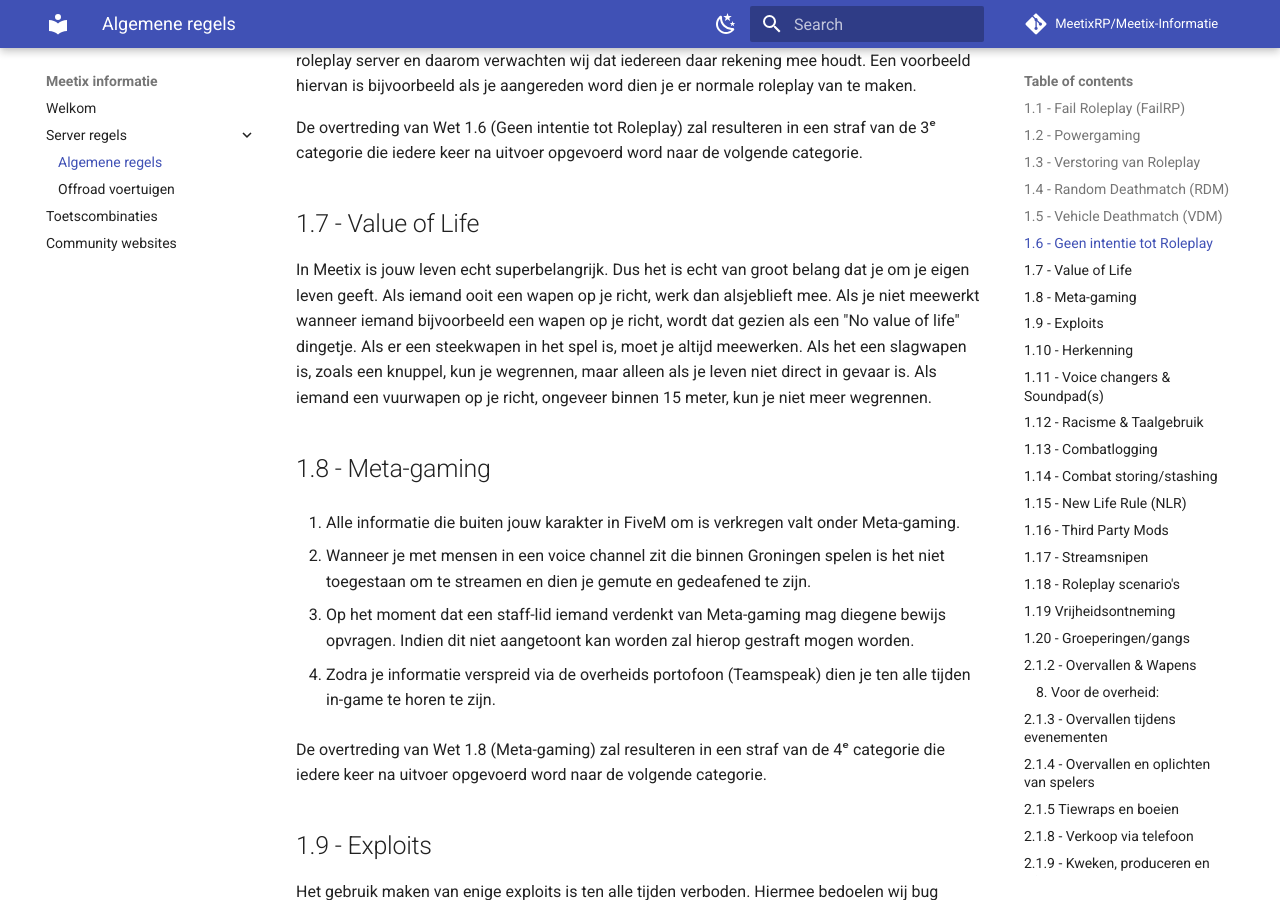
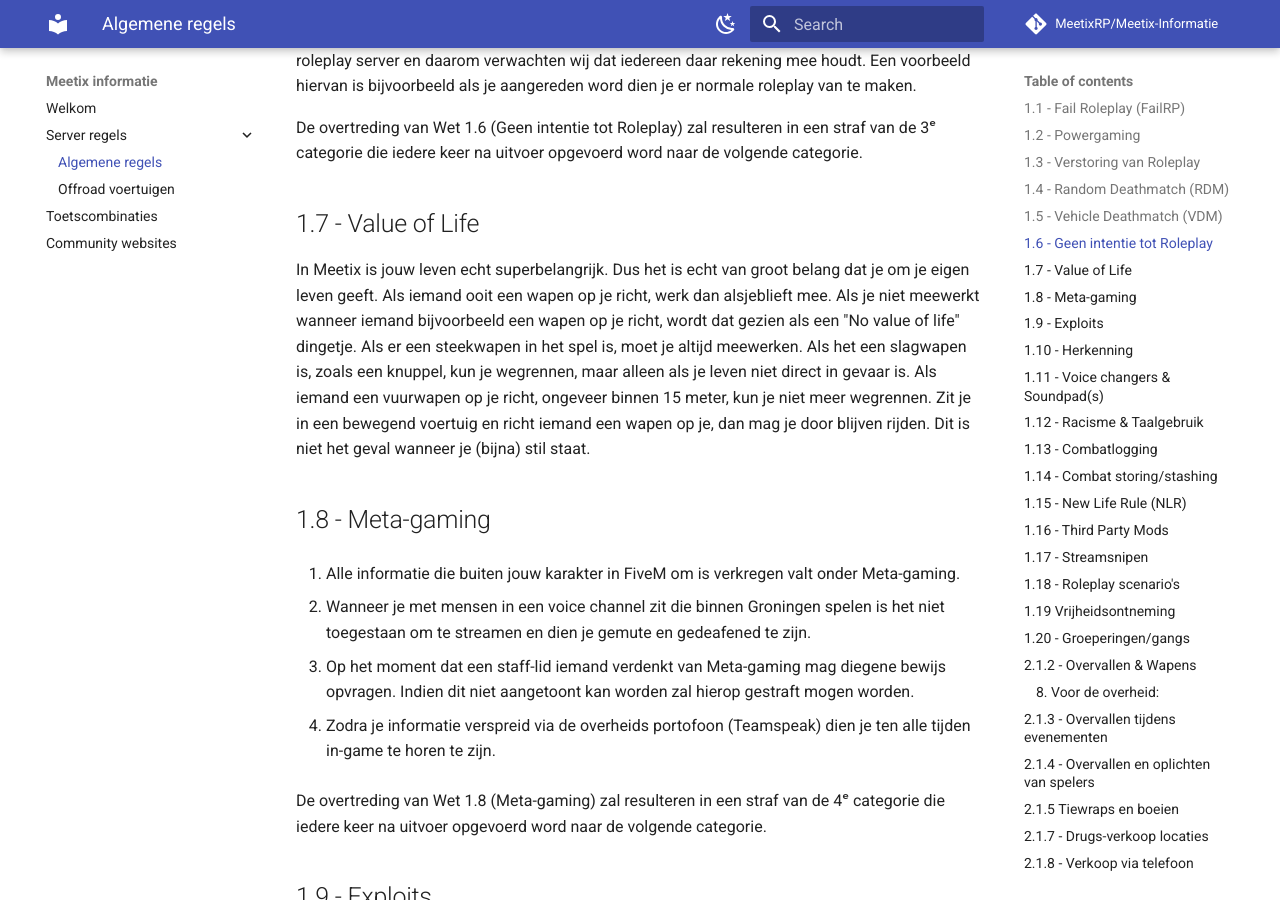
Before and after one commit to MeetixRP/Meetix-Informatie, an MkDocs documentation site: the page built from docs/algemeneregels.md, in a window 1280 px wide and 900 px high, scrolled down 2164 px. Built offline with MkDocs 1.6.1 and Material for MkDocs 9.7.7, drawn with Linux system fonts in a browser that asks for light colours; comment, search, counter and statistics services are not loaded; some of the changed text lies outside the part shown.

Commit message:
Update algemeneregels.md
1.7 - verduidelijkt
2.1.7 - terug gebracht

```diff
--- a/docs/algemeneregels.md
+++ b/docs/algemeneregels.md
@@ -62,6 +62,8 @@
 ## 1.7 - Value of Life
 
 In Meetix is jouw leven echt superbelangrijk. Dus het is echt van groot belang dat je om je eigen leven geeft. Als iemand ooit een wapen op je richt, werk dan alsjeblieft mee. Als je niet meewerkt wanneer iemand bijvoorbeeld een wapen op je richt, wordt dat gezien als een "No value of life" dingetje. Als er een steekwapen in het spel is, moet je altijd meewerken. Als het een slagwapen is, zoals een knuppel, kun je wegrennen, maar alleen als je leven niet direct in gevaar is. Als iemand een vuurwapen op je richt, ongeveer binnen 15 meter, kun je niet meer wegrennen.
+Zit je in een bewegend voertuig en richt iemand een wapen op je, dan mag je door blijven rijden.
+Dit is niet het geval wanneer je (bijna) stil staat.
 
 ## 1.8 - Meta-gaming
 
@@ -311,6 +313,14 @@
 
 De overtreding van Wet 2.1.5 (Tiewrappen en boeien) zal resulteren in een straf van de 2ᵉ categorie
 
+## 2.1.7 - Drugs-verkoop locaties
+
+Er dient altijd een goede reden te zijn om iemand te rippen.
+Het zien praten met een NPC is niet voldoende reden om persoon hier te overvallen.
+(Heeft persoon gezicht bedekkende kleding mag dit uiteraard wel)
+
+De overtreding van Wet 2.1.7 (Drugs-verkoop locaties) zal resulteren in een straf van de 2ᵉ categorie.
+
 ## 2.1.8 - Verkoop via telefoon
 
 Het is niet toegestaan om illegale goederen te verhandelen via openbare apps op de telefoon. Uiteraard wel via privéberichten en darkweb met mensen maar niet via marktplaats, instagram etc.
```
